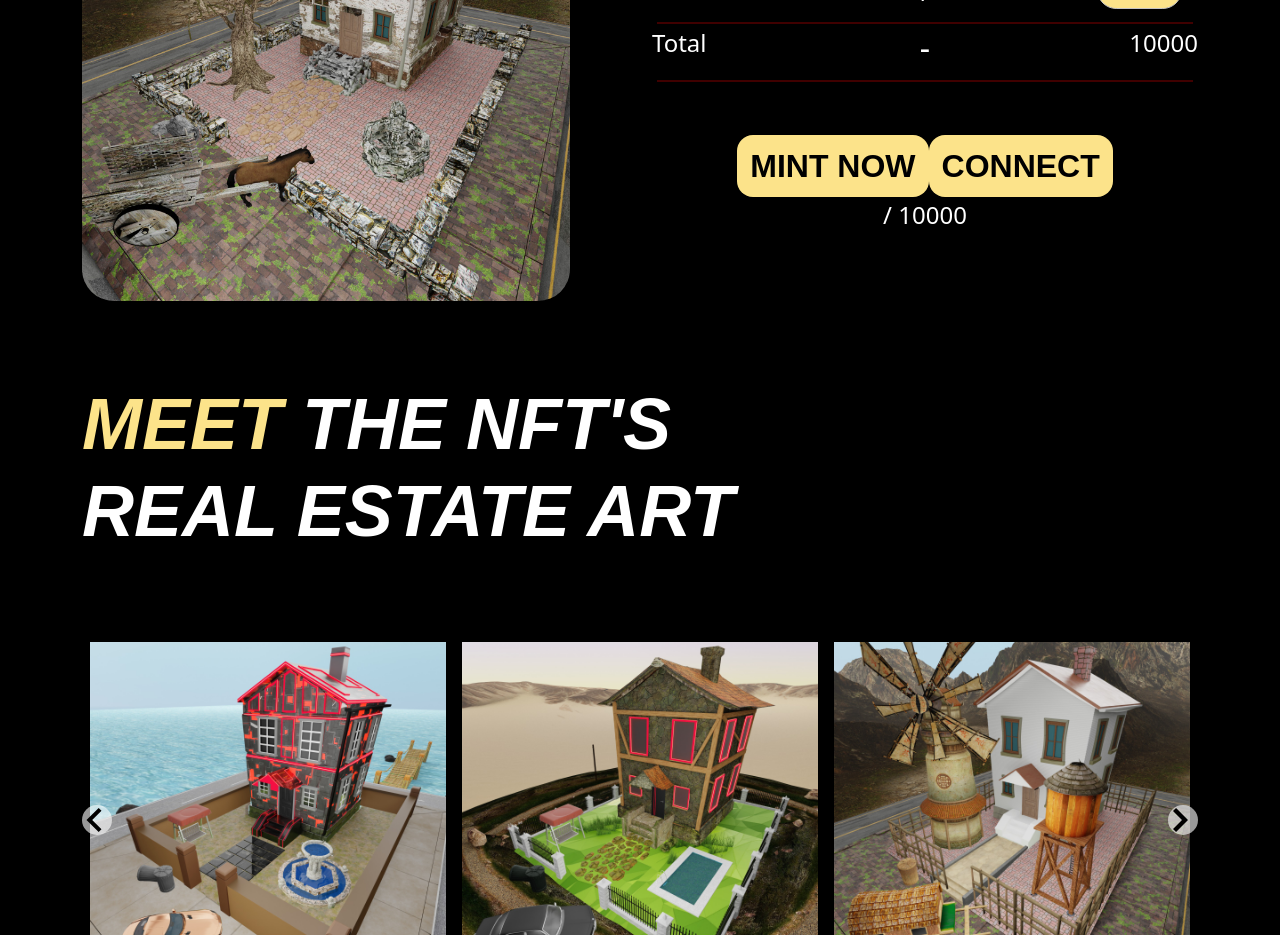
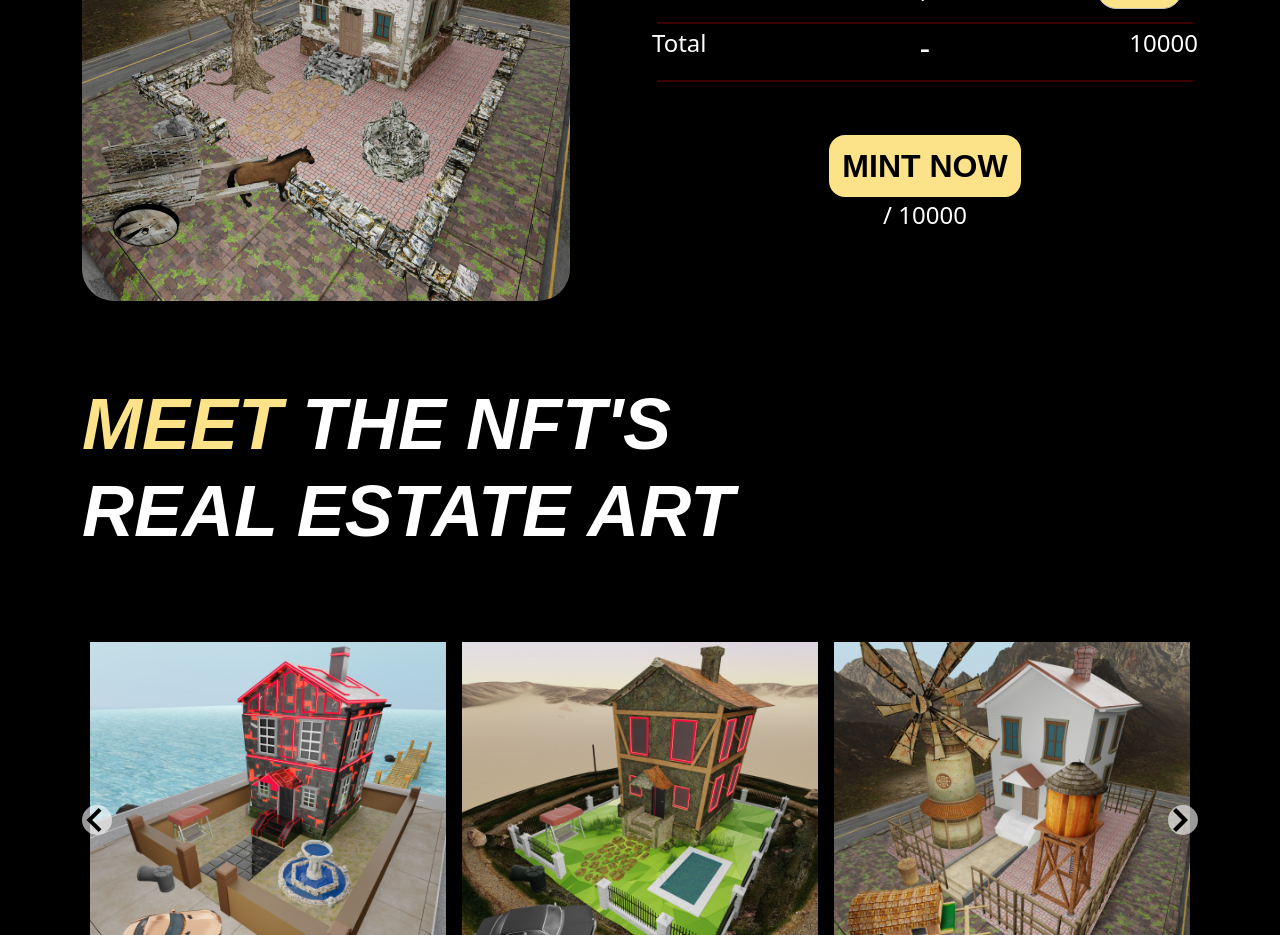
Before and after one commit to qaziwajahat/nft-realestate-project, a React (Create React App) app: page / in a window 1280 px wide. Shown: the part 1760-2695 px from the top of the page. Built offline with nearby package versions, Linux system fonts and the light colour scheme.

Commit message:
complete1

```diff
--- a/src/components/Buynow/Buy.jsx
+++ b/src/components/Buynow/Buy.jsx
@@ -211,14 +211,7 @@ const Buy = ({ connecctstatus, setConnectedstatus }) => {
                   >
                     Mint Now
                   </button>
-                  <button href="#Buynft"
-                    className="btn connect-btn  mint-btn"
-                    onClick={async () => {
-                      await connectWallet();
-                    }}
-                  >
-                   {connectedAccount}
-                  </button>
+
                   <br />
                   <span className="spanNFT">{supply} / 10000</span>
                 </p>
```
